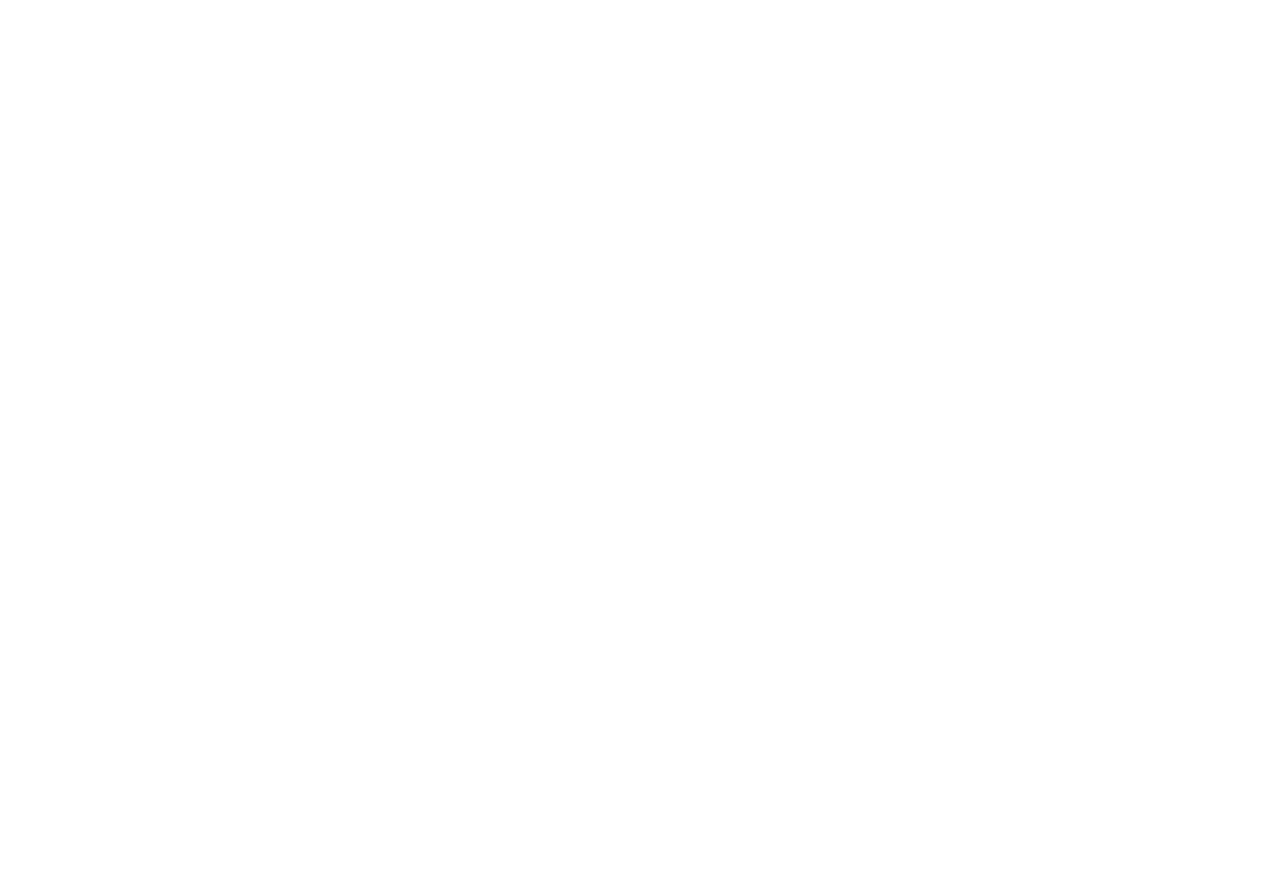
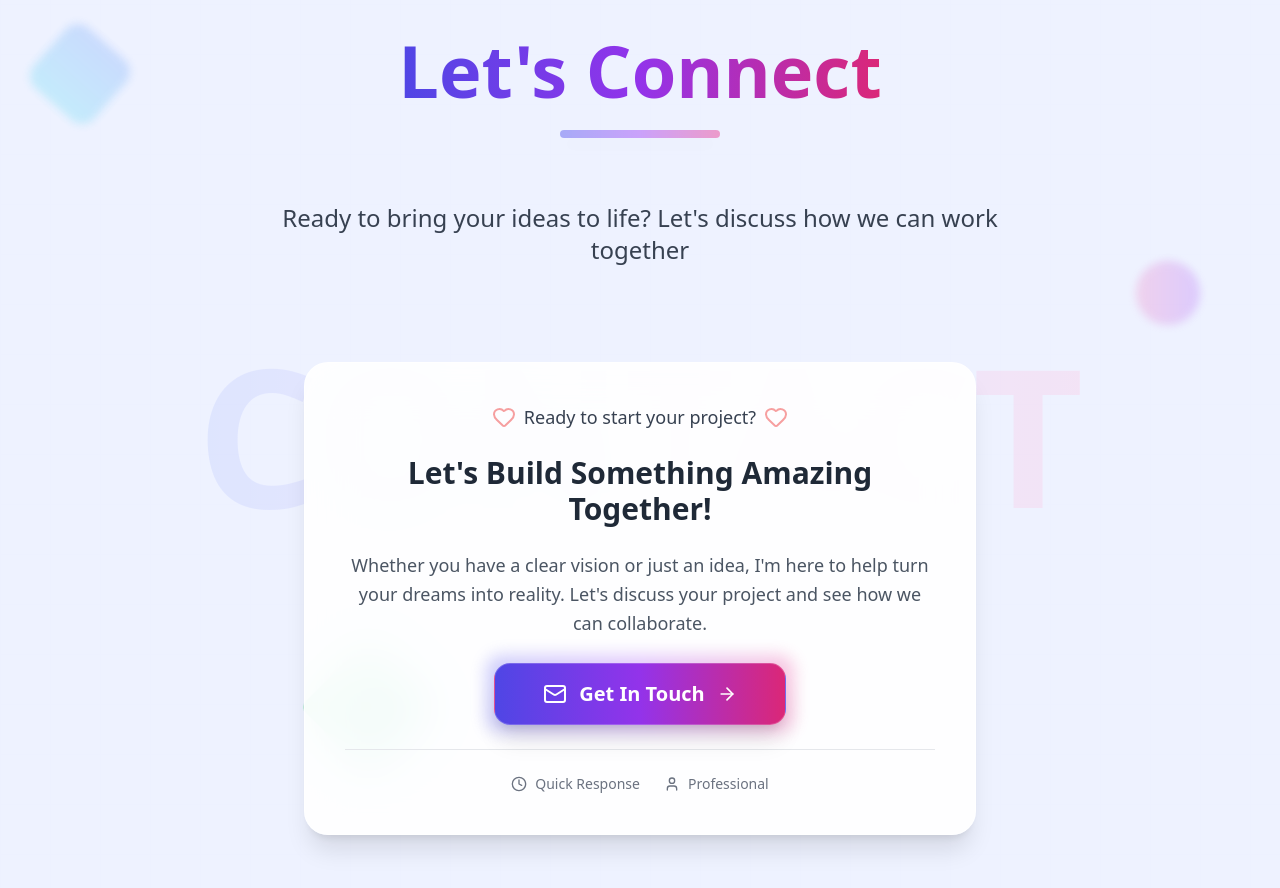
Before and after one commit to ShreedharDynamicCraft/MyPortfolio, a React (Create React App) app: page / in a window 1280 px wide. Shown: the part 6900-7788 px from the top of the page. Before the commit the page ends 6854 px from the top, so only its background shows below. Built offline with nearby package versions, Linux system fonts and the light colour scheme.

Commit message:
added contact us page

```diff
--- a/src/App.js
+++ b/src/App.js
@@ -5,6 +5,7 @@
 import WorkExperience from './components/sections/workExp'
 import FloatingTechBubble from './components/sections/techStacks'
 import AchievementsSection from './components/sections/achievements'
+import ContactSection from './components/sections/contactUs'
 
 const App = () => {
   return (
@@ -15,6 +16,7 @@
       <ProjectSection/>
       <FloatingTechBubble/>
       <AchievementsSection/>
+      <ContactSection />
     </div>
   )
 }
--- /dev/null
+++ b/src/components/sections/contactUs.jsx
@@ -0,0 +1,211 @@
+import React, { useState, useEffect } from 'react';
+import { Mail, Send, MessageCircle, Heart, Star, Sparkles, ArrowRight, Phone, MapPin, Calendar, Clock, User, Globe } from 'lucide-react';
+
+const ContactSection = () => {
+  const [isHovered, setIsHovered] = useState(false);
+  const [hoveredCard, setHoveredCard] = useState(null);
+  const [mousePosition, setMousePosition] = useState({ x: 0, y: 0 });
+
+  // Track mouse position for interactive effects
+  useEffect(() => {
+    const handleMouseMove = (e) => {
+      const rect = document.getElementById('contact-section')?.getBoundingClientRect();
+      if (rect) {
+        setMousePosition({
+          x: ((e.clientX - rect.left) / rect.width) * 100,
+          y: ((e.clientY - rect.top) / rect.height) * 100,
+        });
+      }
+    };
+
+    const section = document.getElementById('contact-section');
+    if (section) {
+      section.addEventListener('mousemove', handleMouseMove);
+      return () => section.removeEventListener('mousemove', handleMouseMove);
+    }
+  }, []);
+
+  const handleContactClick = () => {
+    const subject = encodeURIComponent("Hello! I'd love to connect with you");
+    const body = encodeURIComponent(`Hi there!
+
+I came across your portfolio and I'm impressed with your work. I would love to discuss potential opportunities or collaborations.
+
+Looking forward to hearing from you!
+
+Best regards,
+[Your Name]`);
+
+    const mailtoLink = `mailto:luckys510039@gmail.com?subject=${subject}&body=${body}`;
+    window.location.href = mailtoLink;
+  };
+
+  const contactInfo = [
+    {
+      id: 1,
+      icon: Mail,
+      title: "Email Me",
+      subtitle: "luckys510039@gmail.com",
+      description: "Send me an email for project inquiries, collaborations, or just to say hello!",
+      color: "from-blue-500 via-cyan-500 to-teal-500",
+      action: "primary"
+    },
+    {
+      id: 2,
+      icon: Globe,
+      title: "Open for Work",
+      subtitle: "Available Now",
+      description: "Currently available for freelance projects and full-time opportunities.",
+      color: "from-green-500 via-emerald-500 to-teal-500",
+      action: "info"
+    }
+  ];
+
+  return (
+    <div id="contact-section" className="relative bg-indigo-50 py-20 px-4 md:px-8 font-sans overflow-hidden">
+      {/* Enhanced Background Elements matching achievements section */}
+      <div className="absolute inset-0 bg-grid-pattern opacity-5"></div>
+
+      {/* Faded Background Text */}
+      <div className="absolute inset-0 flex items-center justify-center pointer-events-none">
+        <div className="text-4xl sm:text-6xl md:text-8xl lg:text-9xl xl:text-[12rem] font-black bg-gradient-to-r from-indigo-200 via-purple-200 to-pink-200 bg-clip-text text-transparent opacity-40 select-none">
+          CONTACT
+        </div>
+      </div>
+
+      {/* Enhanced Floating Elements matching achievements style */}
+      <div className="absolute top-20 left-10 w-20 h-20 bg-gradient-to-r from-cyan-400 to-blue-500 rounded-2xl opacity-20 animate-spin blur-sm" style={{ animationDuration: "8s" }}></div>
+      <div className="absolute top-1/3 right-20 w-16 h-16 bg-gradient-to-r from-pink-400 to-purple-500 rounded-full opacity-25 animate-bounce blur-sm" style={{ animationDuration: "4s" }}></div>
+      <div className="absolute bottom-40 left-1/4 w-24 h-24 bg-gradient-to-r from-green-400 to-emerald-500 transform rotate-45 opacity-20 animate-pulse rounded-lg"></div>
+      <div className="absolute bottom-20 right-10 w-18 h-18 bg-gradient-to-r from-yellow-400 to-orange-500 rounded-full opacity-30 animate-bounce blur-sm" style={{ animationDelay: "2s" }}></div>
+
+      {/* Section Header matching achievements style */}
+      <div className="relative text-center mb-24 z-10">
+        <div className="inline-block mb-8">
+          <h2 className="text-5xl md:text-6xl lg:text-7xl font-black bg-gradient-to-r from-indigo-600 via-purple-600 to-pink-600 bg-clip-text text-transparent mb-6 transform hover:scale-105 transition-all duration-500">
+            Let's Connect
+          </h2>
+          <div className="w-40 h-2 bg-gradient-to-r from-indigo-500 via-purple-500 to-pink-500 mx-auto rounded-full animate-pulse shadow-lg"></div>
+        </div>
+        <p className="text-xl md:text-2xl text-gray-700 mt-8 max-w-3xl mx-auto font-medium leading-relaxed">
+          Ready to bring your ideas to life? Let's discuss how we can work together
+        </p>
+      </div>
+
+      {/* CTA Section */}
+      <div className="relative text-center mt-10 z-10">
+        <div className="max-w-2xl mx-auto">
+          <div className="bg-white/90 backdrop-blur-xl rounded-3xl p-10 shadow-xl border border-white/60">
+            <div className="space-y-6">
+              <div className="flex items-center justify-center space-x-2 mb-4">
+                <Heart className="w-6 h-6 text-red-500 animate-pulse" />
+                <span className="text-gray-700 font-medium text-lg">Ready to start your project?</span>
+                <Heart className="w-6 h-6 text-red-500 animate-pulse" />
+              </div>
+
+              <h3 className="text-3xl font-black text-gray-800 mb-4">
+                Let's Build Something Amazing Together!
+              </h3>
+
+              <p className="text-gray-600 text-lg leading-relaxed mb-8">
+                Whether you have a clear vision or just an idea, I'm here to help turn your dreams into reality.
+                Let's discuss your project and see how we can collaborate.
+              </p>
+
+              {/* Large Primary CTA Button */}
+              <div
+                className="group relative inline-block"
+                onMouseEnter={() => setIsHovered(true)}
+                onMouseLeave={() => setIsHovered(false)}
+              >
+                <div className="absolute -inset-2 bg-gradient-to-r from-indigo-500 via-purple-500 to-pink-500 rounded-2xl opacity-30 blur group-hover:opacity-60 group-hover:blur-lg transition-all duration-500"></div>
+
+                <button
+                  onClick={handleContactClick}
+                  className="relative flex items-center justify-center px-12 py-4 bg-gradient-to-r from-indigo-600 via-purple-600 to-pink-600 text-white font-black text-xl rounded-2xl shadow-xl transform transition-all duration-300 hover:scale-105 hover:shadow-2xl border border-white/20 group overflow-hidden"
+                >
+                  <div className="absolute inset-0 bg-gradient-to-r from-purple-600 via-pink-600 to-indigo-600 opacity-0 group-hover:opacity-100 transition-opacity duration-500"></div>
+
+                  <div className="relative flex items-center space-x-3 z-10">
+                    <Mail className={`w-6 h-6 transition-all duration-300 ${isHovered ? 'animate-bounce' : ''}`} />
+                    <span>Get In Touch</span>
+                    <ArrowRight className={`w-5 h-5 transition-all duration-300 group-hover:translate-x-1`} />
+                  </div>
+
+                  {/* Ripple Effect */}
+                  {isHovered && (
+                    <div className="absolute inset-0 rounded-2xl">
+                      <div className="absolute inset-0 rounded-2xl bg-white/20 animate-ping"></div>
+                    </div>
+                  )}
+                </button>
+              </div>
+
+              <div className="pt-6 border-t border-gray-200 mt-8">
+                <div className="flex items-center justify-center space-x-6 text-sm text-gray-500">
+                  <div className="flex items-center space-x-2">
+                    <Clock className="w-4 h-4" />
+                    <span>Quick Response</span>
+                  </div>
+                  {/* <div className="flex items-center space-x-2">
+                    <Star className="w-4 h-4 text-yellow-500" />
+                    <span>5-Star Service</span>
+                  </div> */}
+                  <div className="flex items-center space-x-2">
+                    <User className="w-4 h-4" />
+                    <span>Professional</span>
+                  </div>
+                </div>
+              </div>
+            </div>
+          </div>
+        </div>
+      </div>
+
+      {/* Enhanced Custom Styles */}
+      <style jsx>{`
+        .perspective-1000 {
+          perspective: 1000px;
+        }
+
+        .bg-grid-pattern {
+          background-image:
+            linear-gradient(rgba(99, 102, 241, 0.1) 1px, transparent 1px),
+            linear-gradient(90deg, rgba(99, 102, 241, 0.1) 1px, transparent 1px);
+          background-size: 50px 50px;
+        }
+
+        .group:hover .transform-gpu {
+          filter: brightness(1.05) contrast(1.05);
+        }
+
+        /* Smooth animations */
+        * {
+          -webkit-font-smoothing: antialiased;
+          -moz-osx-font-smoothing: grayscale;
+        }
+
+        /* Custom scrollbar */
+        ::-webkit-scrollbar {
+          width: 6px;
+        }
+
+        ::-webkit-scrollbar-track {
+          background: #f1f1f1;
+          border-radius: 10px;
+        }
+
+        ::-webkit-scrollbar-thumb {
+          background: linear-gradient(to bottom, #6366f1, #8b5cf6);
+          border-radius: 10px;
+        }
+
+        ::-webkit-scrollbar-thumb:hover {
+          background: linear-gradient(to bottom, #4f46e5, #7c3aed);
+        }
+      `}</style>
+    </div>
+  );
+};
+
+export default ContactSection;
```
Also changed, not shown: src/components/sections/footer.jsx (added).
